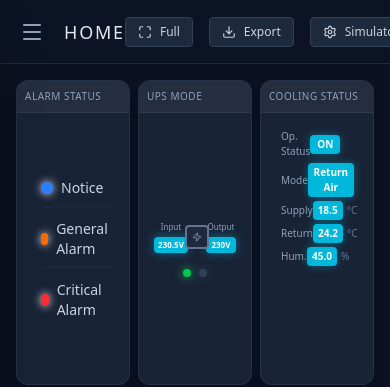
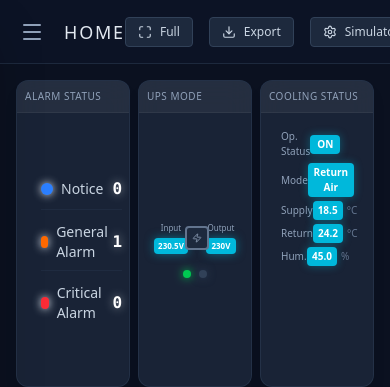
Before and after one commit to divvv19/dcim_dashboard, a React (Vite) app: page / in a window 390 px wide. Shown: the top 387 px of the page. Built offline with nearby package versions, Linux system fonts and the light colour scheme.

Commit message:
chore: ensure all changes including mobile refinements are committed

```diff
--- a/src/DCIM.jsx
+++ b/src/DCIM.jsx
@@ -101,7 +101,7 @@ const AlarmItem = ({ label, count, color }) => (
             <div className={`w-3 h-3 rounded-full shadow-[0_0_8px_currentColor] ${color}`}></div>
             <span className="text-slate-300 text-sm">{label}</span>
         </div>
-        <span className="text-white font-mono font-bold drop-shadow-[0_0_5px_rgba(255,255,255,0.5)] hidden lg:block">{count}</span>
+        <span className="text-white font-mono font-bold drop-shadow-[0_0_5px_rgba(255,255,255,0.5)]">{count}</span>
     </div>
 );
 
@@ -134,7 +134,7 @@ const HomeView = ({ coolingData, upsData, envData }) => (
                     <AlarmItem label="Critical Alarm" count={envData.fireStatus === 'Alarm' ? 1 : 0} color="bg-red-500" />
                 </div>
                 {/* Donut Chart Mockup */}
-                <div className="relative w-16 h-16 lg:w-28 lg:h-28 flex items-center justify-center">
+                <div className="relative w-16 h-16 lg:w-28 lg:h-28 hidden lg:flex items-center justify-center">
                     <svg viewBox="0 0 36 36" className="w-full h-full -rotate-90">
                         <path className="text-slate-700" d="M18 2.0845 a 15.9155 15.9155 0 0 1 0 31.831 a 15.9155 15.9155 0 0 1 0 -31.831" fill="none" stroke="currentColor" strokeWidth="4" />
                         <path className="text-red-500 drop-shadow-[0_0_4px_currentColor]" strokeDasharray={`${envData.fireStatus === 'Alarm' ? 25 : 0}, 100`} d="M18 2.0845 a 15.9155 15.9155 0 0 1 0 31.831 a 15.9155 15.9155 0 0 1 0 -31.831" fill="none" stroke="currentColor" strokeWidth="4" />
```
